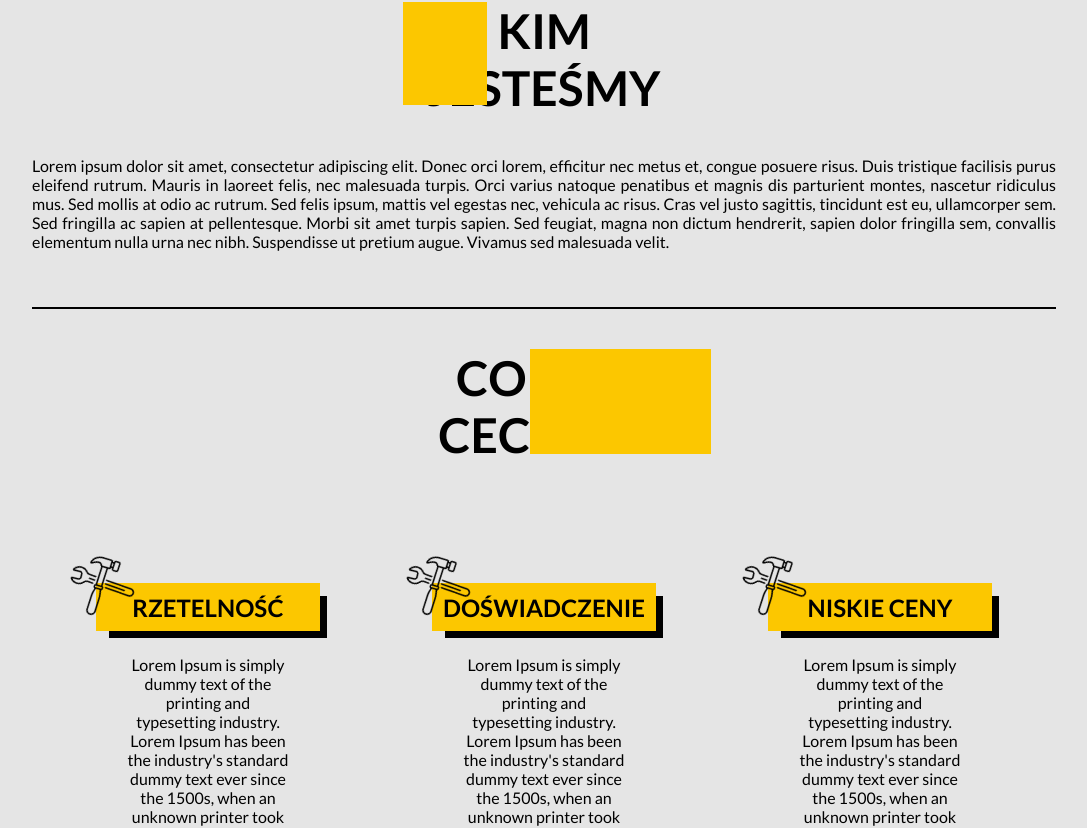
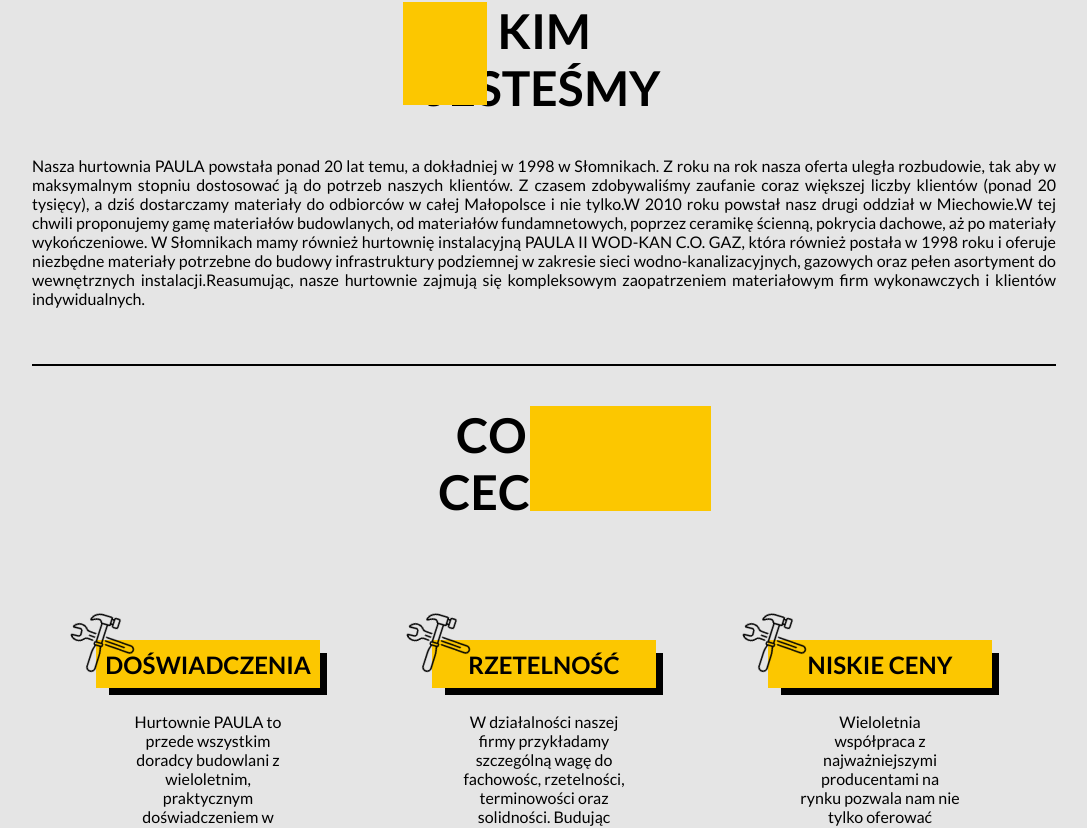
Before and after one commit to kalllllor/PAULA, a React (Create React App) app in the folder paula/: page / in a window 1280 px wide. Shown: the part 646-1474 px from the top of the page, without its empty margins (96-1183 px from the left). Built offline with nearby package versions, Linux system fonts and the light colour scheme.

Commit message:
mainPage - dane

```diff
--- a/paula/src/data/aboutData.js
+++ b/paula/src/data/aboutData.js
@@ -1,5 +1,5 @@
 export const aboutData = [
-    { title: "RZETELNOŚĆ", favicon: "XD", description: "Lorem Ipsum is simply dummy text of the printing and typesetting industry. Lorem Ipsum has been the industry's standard dummy text ever since the 1500s, when an unknown printer took a galley of type and scrambled it to make a type specimen book. It has survived not only five centuries, but also the leap into electronic typesetting, remaining essentially unchanged" },
-    { title: "DOŚWIADCZENIE", favicon: "XD", description: "Lorem Ipsum is simply dummy text of the printing and typesetting industry. Lorem Ipsum has been the industry's standard dummy text ever since the 1500s, when an unknown printer took a galley of type and scrambled it to make a type specimen book. It has survived not only five centuries, but also the leap into electronic typesetting, remaining essentially unchanged" },
-    { title: "NISKIE CENY", favicon: "XD", description: "Lorem Ipsum is simply dummy text of the printing and typesetting industry. Lorem Ipsum has been the industry's standard dummy text ever since the 1500s, when an unknown printer took a galley of type and scrambled it to make a type specimen book. It has survived not only five centuries, but also the leap into electronic typesetting, remaining essentially unchanged" }
+    { title: "DOŚWIADCZENIA", favicon: "XD", description: "Hurtownie PAULA to przede wszystkim doradcy budowlani z wieloletnim, praktycznym doświadczeniem w branży, zapewniający doradztwo i fachowe wyliczenie ilości materiałów budowlanych niezbędnych do budowy domu - od fundamentu aż po dach." },
+    { title: "RZETELNOŚĆ", favicon: "XD", description: "W działalności naszej firmy przykładamy szczególną wagę do fachowośc, rzetelności, terminowości oraz solidności. Budując wizerunek fimry w oparciu o te cechy zyskujemy coraz większe zaufanie naszych klientów - zarówno dostawców, jak i odbiorców. Dowodem tego są różne wyróżnienia od producentów." },
+    { title: "NISKIE CENY", favicon: "XD", description: "Wieloletnia współpraca z najważniejszymi producentami na rynku pozwala nam nie tylko oferować materiały po korzystnych cenach, ale także wdrażać wspólnie nowe, innowacyjne technologie." }
 ]
--- a/paula/src/pages/MainPage.js
+++ b/paula/src/pages/MainPage.js
@@ -29,7 +29,7 @@
                     <h2>KIM JESTEŚMY</h2>
                 </div>
                 <div className="mainPage__aboutDescription">
-                    <p>Lorem ipsum dolor sit amet, consectetur adipiscing elit. Donec orci lorem, efficitur nec metus et, congue posuere risus. Duis tristique facilisis purus eleifend rutrum. Mauris in laoreet felis, nec malesuada turpis. Orci varius natoque penatibus et magnis dis parturient montes, nascetur ridiculus mus. Sed mollis at odio ac rutrum. Sed felis ipsum, mattis vel egestas nec, vehicula ac risus. Cras vel justo sagittis, tincidunt est eu, ullamcorper sem. Sed fringilla ac sapien at pellentesque. Morbi sit amet turpis sapien. Sed feugiat, magna non dictum hendrerit, sapien dolor fringilla sem, convallis elementum nulla urna nec nibh. Suspendisse ut pretium augue. Vivamus sed malesuada velit.</p>
+                    <p>Nasza hurtownia PAULA powstała ponad 20 lat temu, a dokładniej w 1998 w Słomnikach. Z roku na rok nasza oferta uległa rozbudowie, tak aby w maksymalnym stopniu dostosować ją do potrzeb naszych klientów. Z czasem zdobywaliśmy zaufanie coraz większej liczby klientów (ponad 20 tysięcy), a dziś dostarczamy materiały do odbiorców w całej Małopolsce i nie tylko.W 2010 roku powstał nasz drugi oddział w Miechowie.W tej chwili proponujemy gamę materiałów budowlanych, od materiałów fundamnetowych, poprzez ceramikę ścienną, pokrycia dachowe, aż po materiały wykończeniowe. W Słomnikach mamy również hurtownię instalacyjną PAULA II WOD-KAN C.O. GAZ, która również postała w 1998 roku i oferuje niezbędne materiały potrzebne do budowy infrastruktury podziemnej w zakresie sieci wodno-kanalizacyjnych, gazowych oraz pełen asortyment do wewnętrznych instalacji.Reasumując, nasze hurtownie zajmują się kompleksowym zaopatrzeniem materiałowym firm wykonawczych i klientów indywidualnych.</p>
                 </div>
                 <div className="mainPage__aboutTitle mainPage__aboutSecond">
                     <h2>CO NAS CECHUJE</h2>
```
